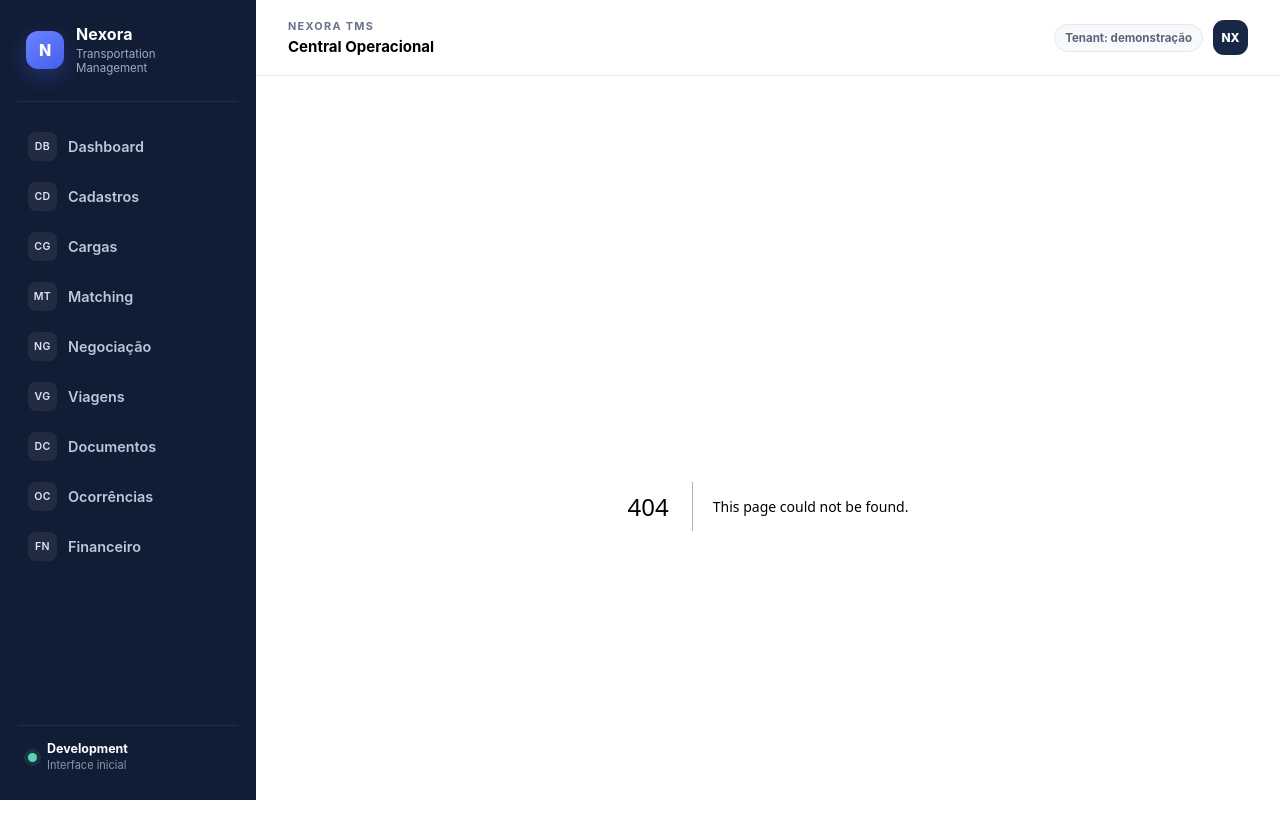
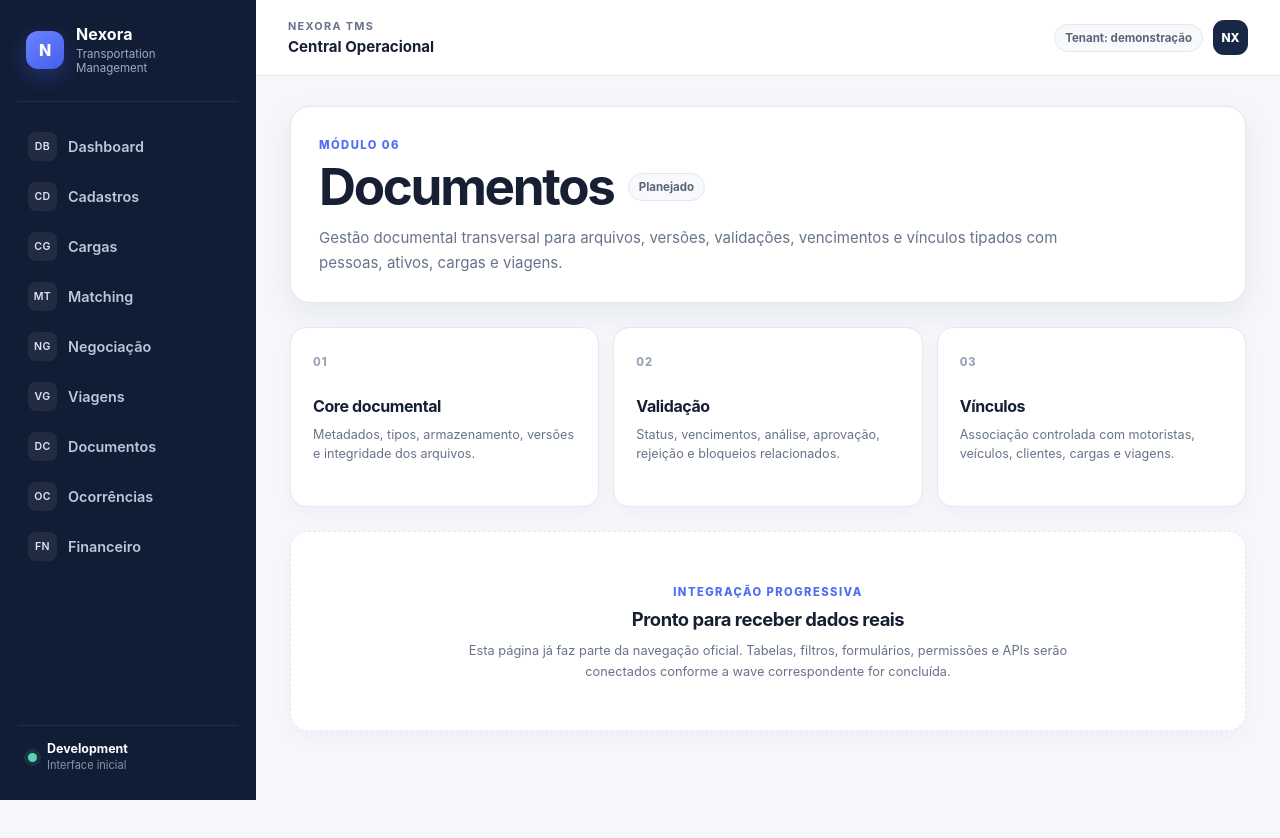
Before and after one commit to brunabarrichello/nexora-tms, a Next.js app in the folder apps/web/: page /documentos in a window 1280 px wide. Before the commit this address had no page. Shown: the top 838 px of the page. After the commit the page ends 800 px from the top, so only its background shows below. Built offline with nearby package versions, Linux system fonts and the light colour scheme.

Commit message:
feat(web): add documents module page

```diff
--- /dev/null
+++ b/apps/web/app/documentos/page.tsx
@@ -0,0 +1,17 @@
+import { ModulePage } from '../_components/module-page';
+
+export default function DocumentosPage() {
+  return (
+    <ModulePage
+      eyebrow="Módulo 06"
+      title="Documentos"
+      description="Gestão documental transversal para arquivos, versões, validações, vencimentos e vínculos tipados com pessoas, ativos, cargas e viagens."
+      status="Planejado"
+      highlights={[
+        { title: 'Core documental', description: 'Metadados, tipos, armazenamento, versões e integridade dos arquivos.' },
+        { title: 'Validação', description: 'Status, vencimentos, análise, aprovação, rejeição e bloqueios relacionados.' },
+        { title: 'Vínculos', description: 'Associação controlada com motoristas, veículos, clientes, cargas e viagens.' },
+      ]}
+    />
+  );
+}
```
